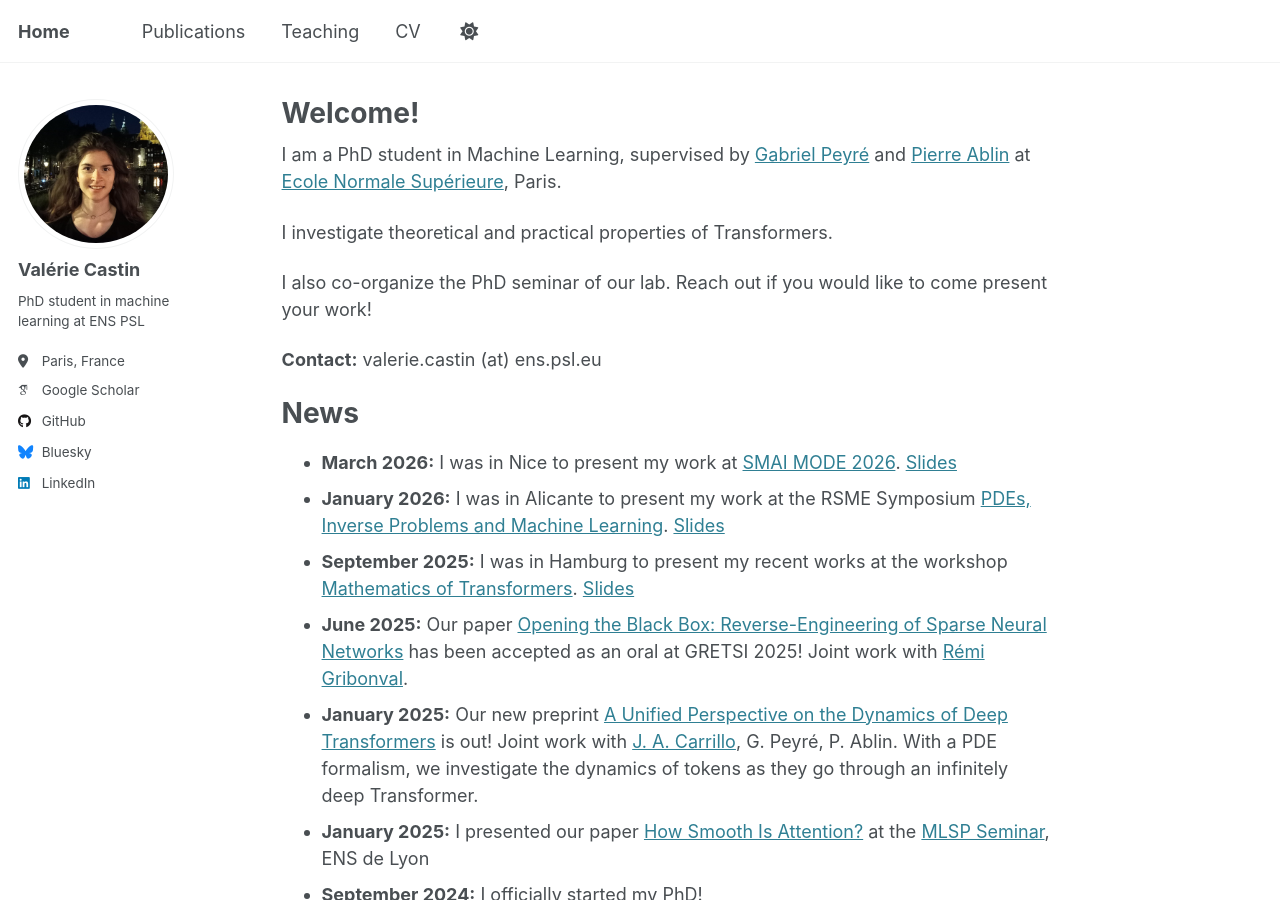
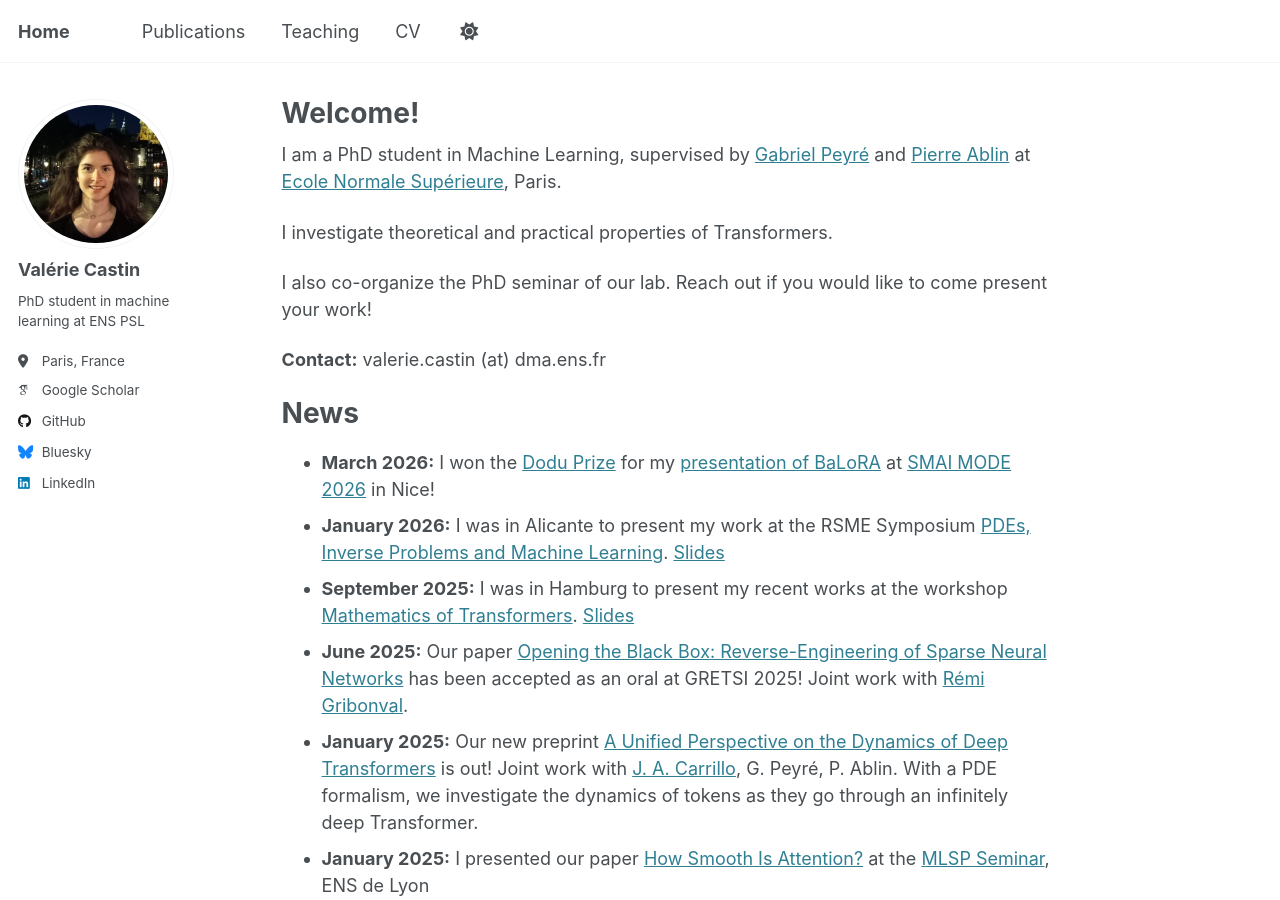
Before and after one commit to vcastin/vcastin.github.io, a Jekyll site: the page built from _pages/about.md, in a window 1280 px wide and 900 px high. Built offline with Jekyll 4.4.1, drawn with Linux system fonts in a browser that asks for light colours; some web fonts are replaced.

Commit message:
ajout prix dodu

```diff
--- a/_pages/about.md
+++ b/_pages/about.md
@@ -13,11 +13,11 @@ I investigate theoretical and practical properties of Transformers.
 
 I also co-organize the PhD seminar of our lab. Reach out if you would like to come present your work!
 
-**Contact:** valerie.castin (at) ens.psl.eu
+**Contact:** valerie.castin (at) dma.ens.fr
 
 News
 ======
-- **March 2026:** I was in Nice to present my work at [SMAI MODE 2026](https://mode2026.sciencesconf.org/resource/page/id/5). [Slides](http://vcastin.github.io/files/diapos/26_03_19_nice.pdf)
+- **March 2026:** I won the [Dodu Prize](smai.emath.fr/spip.php?article872) for my [presentation of BaLoRA](http://vcastin.github.io/files/diapos/26_03_19_nice.pdf) at [SMAI MODE 2026](https://mode2026.sciencesconf.org/resource/page/id/5) in Nice!
 - **January 2026:** I was in Alicante to present my work at the RSME Symposium [PDEs, Inverse Problems and Machine Learning](https://2026.bienalrsme.com/sites/default/files/Partial_Differential_Equations_Inverse_Problems_and_Machine_Learning.pdf). [Slides](http://vcastin.github.io/files/diapos/2026_01_alicante.pdf)
 - **September 2025:** I was in Hamburg to present my recent works at the workshop [Mathematics of Transformers](https://helmholtz-imaging.de/news/mathematics-of-transformers/). [Slides](http://vcastin.github.io/files/diapos/2025_09_hamburg.pdf)
 - **June 2025:** Our paper [Opening the Black Box: Reverse-Engineering of Sparse Neural Networks](https://univ-lyon3.hal.science/hal-05136482v1) has been accepted as an oral at GRETSI 2025! Joint work with [Rémi Gribonval](https://perso.ens-lyon.fr/remi.gribonval/).
```
